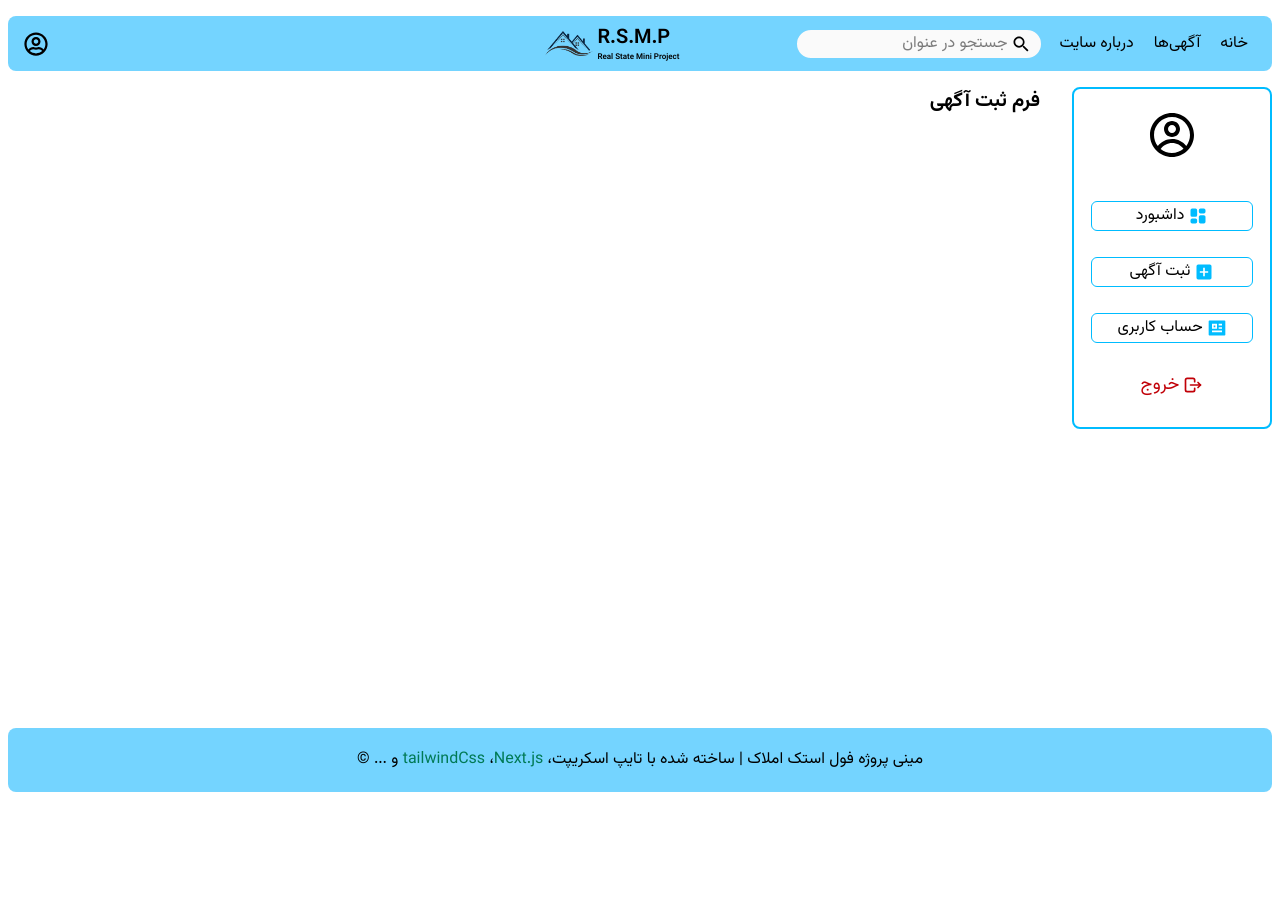
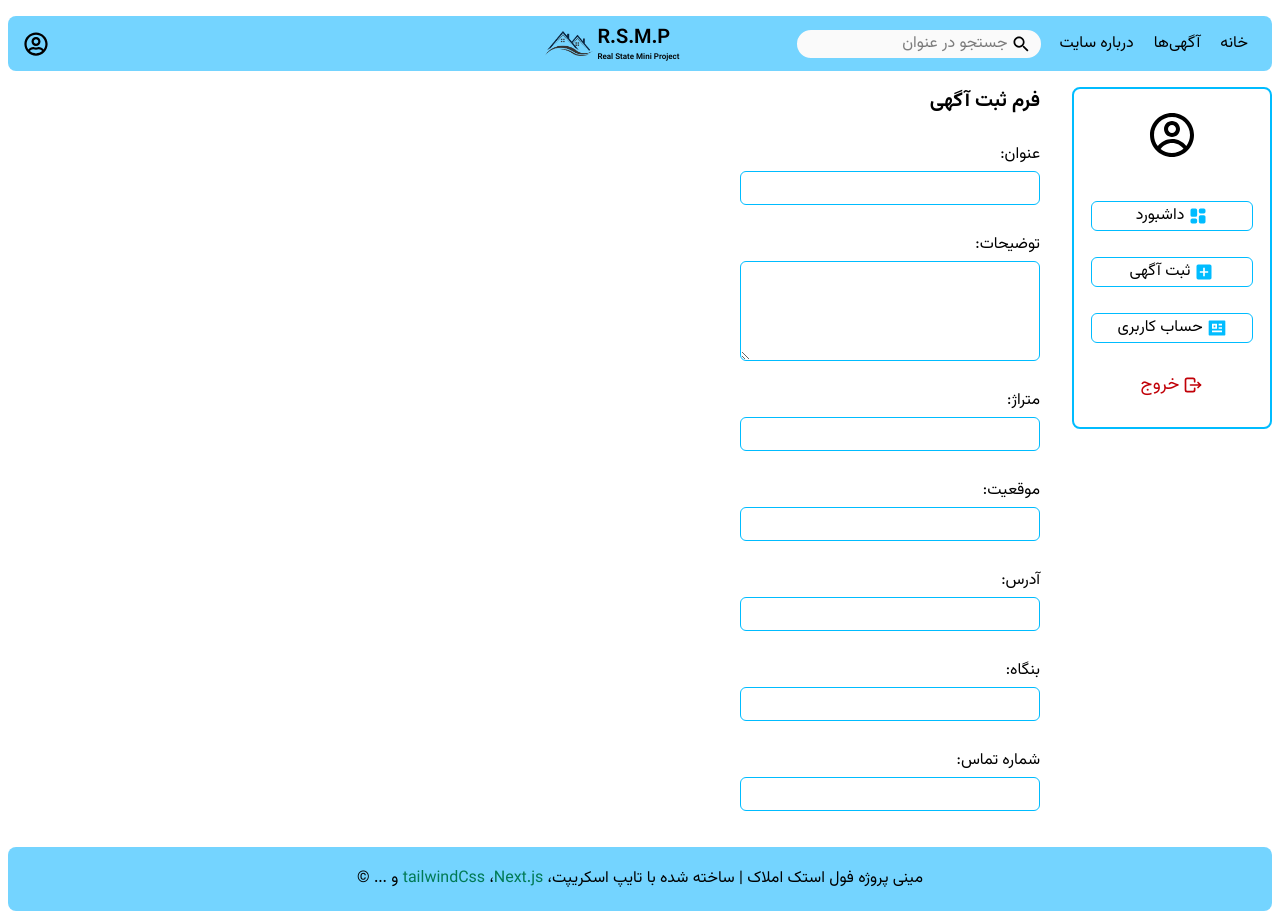
Before and after one commit to AliTaghawi/ts-real-state-mini-project, a Next.js app: page /dashboard/add-file in a window 1280 px wide. Before the commit the page ends 800 px from the top, so only its background shows below. Built offline with nearby package versions, Linux system fonts and the light colour scheme; no server answers; sample sign-in values are in the browser's storage.

Commit message:
adding text inputs in add file page

```diff
--- a/components/templates/AddFilePage.tsx
+++ b/components/templates/AddFilePage.tsx
@@ -1,10 +1,20 @@
-"use Client"
+"use client"
+
+import TextInput from "@/elements/TextInput";
 
 const AddFilePage = () => {
   return (
     <div>
-      <h2 className="text-xl font-bold">فرم ثبت آگهی</h2>
-      <div></div>
+      <h2 className="text-xl font-bold mb-7">فرم ثبت آگهی</h2>
+      <div>
+        <TextInput divClass=" w-fit min-w-[300px]" title="عنوان:" type="text" name="title" value="" blur error="" changeHandler={() => {}} blurHandler={() => {}} />
+        <TextInput divClass="w-fit min-w-[300px]" title="توضیحات:" type="text" name="description" value="" blur error="" changeHandler={() => {}} blurHandler={() => {}} textarea={true} />
+        <TextInput divClass=" w-fit min-w-[300px]" title="متراژ:" type="text" name="areaMeter" value="" blur error="" changeHandler={() => {}} blurHandler={() => {}} />
+        <TextInput divClass=" w-fit min-w-[300px]" title="موقعیت:" type="text" name="location" value="" blur error="" changeHandler={() => {}} blurHandler={() => {}} />
+        <TextInput divClass=" w-fit min-w-[300px]" title="آدرس:" type="text" name="address" value="" blur error="" changeHandler={() => {}} blurHandler={() => {}} />
+        <TextInput divClass=" w-fit min-w-[300px]" title="بنگاه:" type="text" name="realState" value="" blur error="" changeHandler={() => {}} blurHandler={() => {}} />
+        <TextInput divClass=" w-fit min-w-[300px]" title="شماره تماس:" type="text" name="phone" value="" blur error="" changeHandler={() => {}} blurHandler={() => {}} />
+      </div>
     </div>
   );
 };
--- a/models/RSFile.ts
+++ b/models/RSFile.ts
@@ -26,10 +26,14 @@ const fileSchema = new Schema(
       type: String,
       required: true,
     },
-    paymentType: {
+    fileType: {
       type: String,
       enum: ["rent", "mortgage", "buy"],
       required: true,
+    },
+    areaMeter: {
+      type: Number,
+      required: true
     },
     price: {
       type: Number || { rent: Number, mortgage: Number },
```
